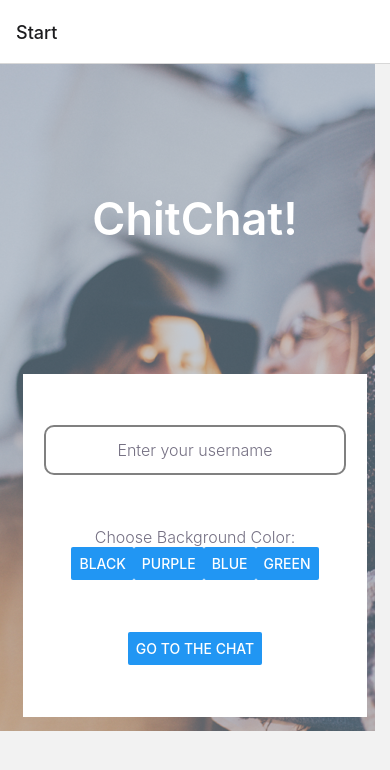
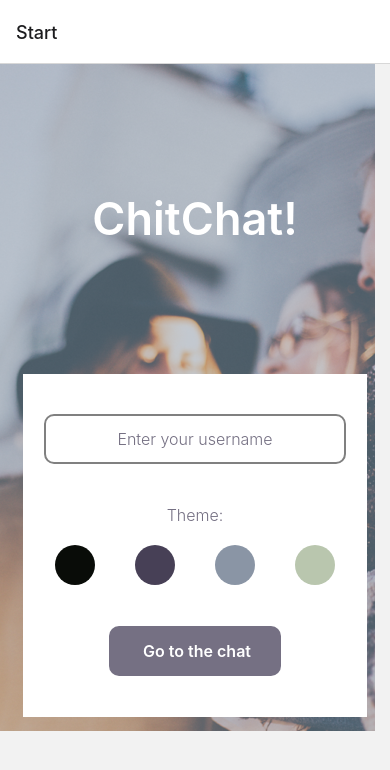
Before and after one commit to eloycotoalfonso/chit-chat, a React Native app: screen /Start in a window 390 px wide. Shown: the top 770 px of the page. Built offline with nearby package versions, Linux system fonts and the light colour scheme.

Commit message:
edited Start page

```diff
--- a/components/Chat.js
+++ b/components/Chat.js
@@ -1,6 +1,6 @@
 //Importing necesary dependencies
 import React from 'react';
-import {View, Text} from 'react-native'
+import {View, Text, StyleSheet} from 'react-native'
 
 
 //Component(s) section
@@ -14,8 +14,14 @@ export default class Chat extends React.Component {
         return (
             <View style = {[ styles.container, { backgroundColor: color}]}>
                 <Text>Chat page</Text>
-
             </View>
         )
     }
-}
+};
+
+//Here is where we define the styles for the components
+const styles = StyleSheet.create({
+    container: {
+        flex: 1,
+    }
+});
--- a/components/Start.js
+++ b/components/Start.js
@@ -40,47 +40,61 @@ export default class Start extends React.Component {
                             placeholder = 'Enter your username'
                         />
                         <View>
-                            <Text style = {styles.text}> Choose Background Color: </Text>
+                            <Text style = {styles.text}> Theme: </Text>
                             <View style = {styles.colorsWrapper}>
-                                <Button
+                                <TouchableOpacity
                                     title = 'black'
                                     style = {[
                                         styles.color,
-                                        black
+                                        black,
+                                        this.state.color === black.backgroundColor
+                                        ? styles.colorSelected
+                                        : {},
                                     ]}
                                     onPress = {() => this.setState({color: black.backgroundColor})}
                                 />
-                                <Button
+                                <TouchableOpacity
                                     title = 'purple'
                                     style = {[
                                         styles.color,
                                         purple,
+                                        this.state.color === purple.backgroundColor
+                                        ? styles.colorSelected
+                                        : {},
                                     ]}
                                     onPress = {() => this.setState({color: purple.backgroundColor})}
                                 />
-                                <Button
+                                <TouchableOpacity
                                     title = 'blue'
                                     style = {[
                                         styles.color,
                                         blue,
+                                        this.state.color === blue.backgroundColor
+                                        ? styles.colorSelected
+                                        : {},
                                     ]}
                                     onPress = {() => this.setState({color: blue.backgroundColor})}
                                 />
-                                <Button
+                                <TouchableOpacity
                                     title = 'green'
                                     style = {[
                                         styles.color,
                                         green,
+                                        this.state.color === green.backgroundColor
+                                        ? styles.colorSelected
+                                        : {},
                                     ]}
                                     onPress = {() => this.setState({color: green.backgroundColor})}
                                 />
                             </View>
                         </View>
-                        <Button
+                        <TouchableOpacity
                             title = 'Go to the chat'
                             style = {styles.button}
                             onPress = {() => this.props.navigation.navigate('Chat', { name: this.state.name, color: this.state.color })}
-                        />
+                        >
+                            <Text style = {styles.buttonText}> Go to the chat</Text>
+                        </TouchableOpacity>
 
                     </View>
                 </ImageBackground>
@@ -104,7 +118,7 @@ const styles = StyleSheet.create({
 
     title: {
         fontSize: 45,
-        fontWeight: 600,
+        fontWeight: '600',
         color: '#FFFFFF'
     },
 
@@ -129,13 +143,12 @@ const styles = StyleSheet.create({
         fontSize: 16,
         fontWeight: '300',
         color: '#757083',
-        // opacity: '50%',
         textAlign: 'center',
     },
 
     colorsWrapper:{
         flexDirection: 'row',
-        marginTop: '20',
+        marginTop: 20,
         width: '100%',
         alignItems: 'center',
         justifyContent: 'center',
@@ -145,15 +158,34 @@ const styles = StyleSheet.create({
         borderRadius: 20,
         width: 40,
         height: 40,
-        marginRight: 40,
+        marginRight: 20,
+        marginLeft: 20,
+    },
+
+    colorSelected: {
+        borderStle: 'solid',
+        borderWidth: 2,
+        borderColor: '#5f5f5f',
+        borderRadius: 23,
+        width: 46,
+        height: 46,
+
     },
 
     button: {
+        width: '88%',
+        backgroundColor: '#757083',
+        height: 50,
+        width: '50%',
+        justifyContent: 'center',
+        alignItems: 'center',
+        borderRadius: 10,
+    },
+
+    buttonText: {
+        padding: 10,
+        color: '#fff',
         fontSize: 16,
-        fontWeight: 600,
-        width: '88%',
-        color: '#FFFFF',
-        // backgroundColor: '#788083',
-        color: 'black',
+        fontWeight: '600',
     },
 });
```
